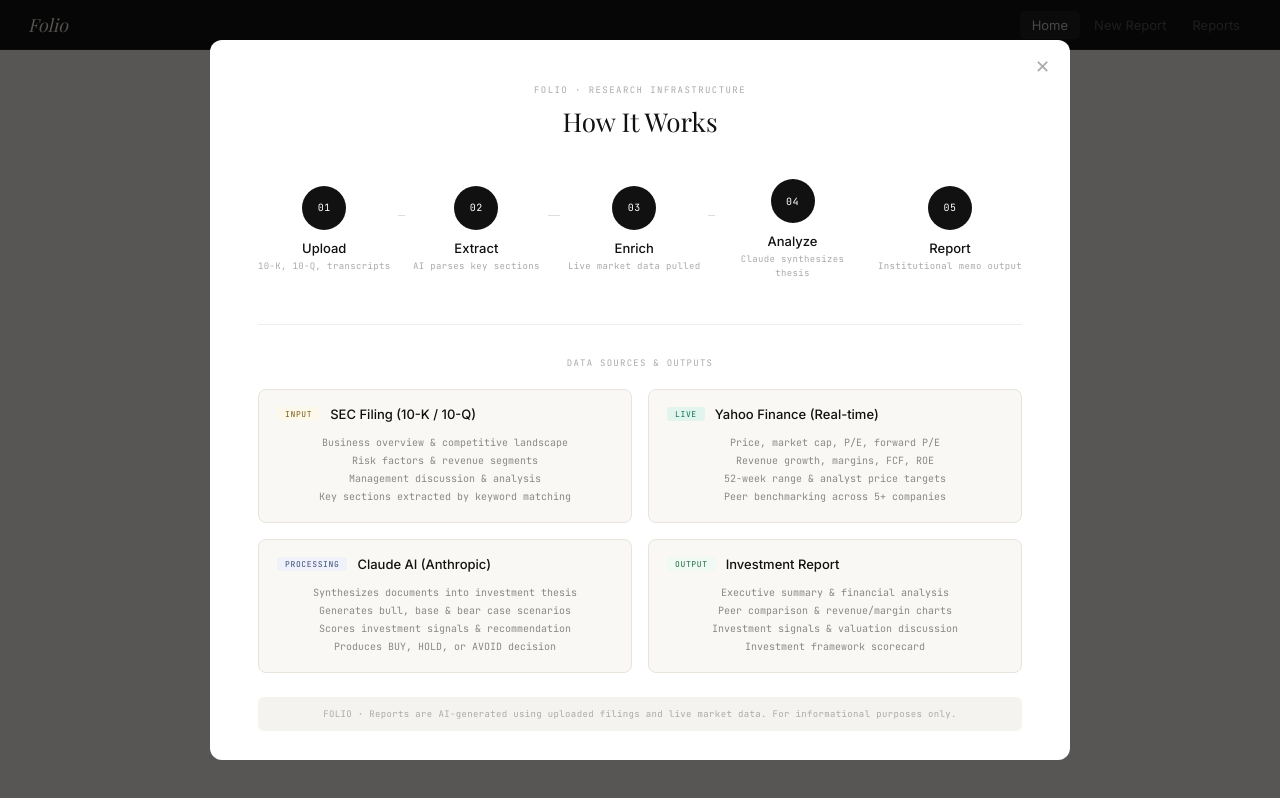
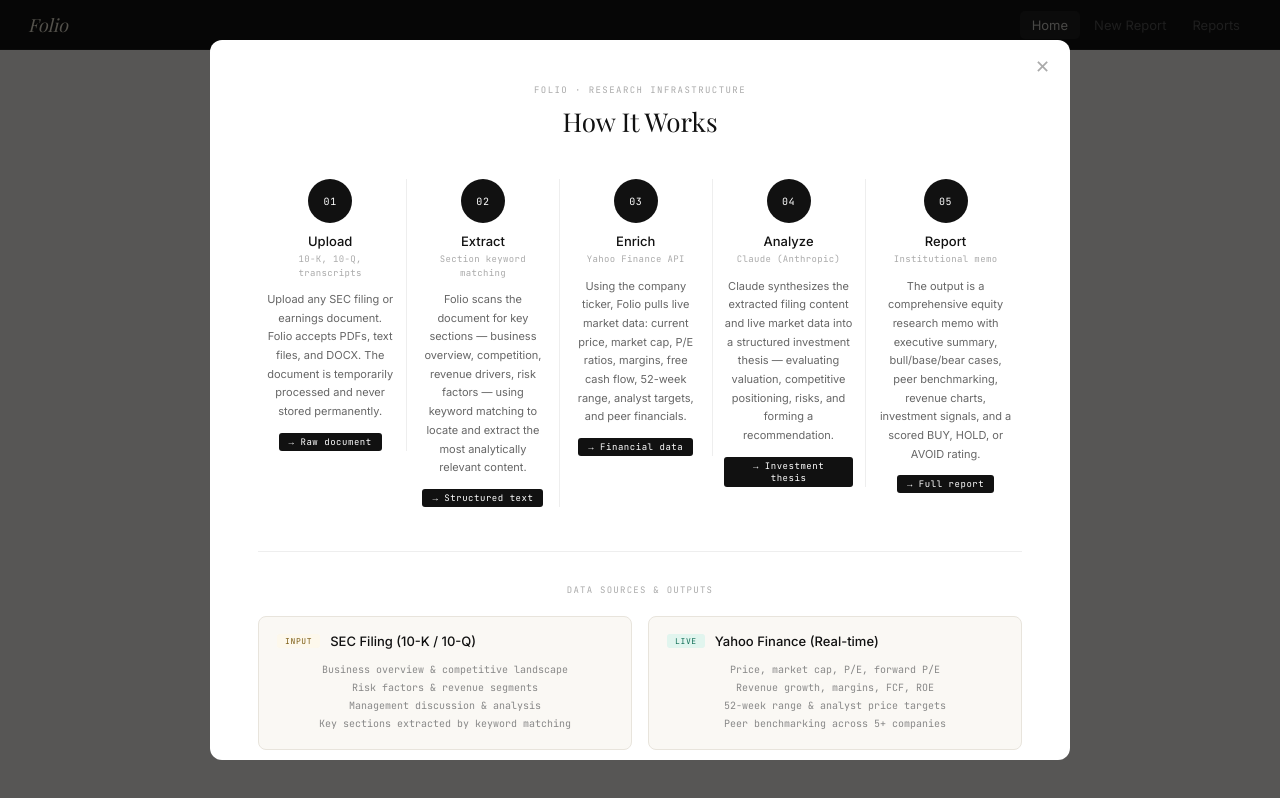
Before and after one commit to sachiuttarwar/folio, a React (Vite) app in the folder frontend/: page / in a window 1280 px wide. Both pictures are taken after a click on the button "How It Works". Built offline with nearby package versions, Linux system fonts and the light colour scheme; no server answers; a web font is replaced by a local one.

Commit message:
expand How It Works steps with descriptions and flow indicators

```diff
--- a/frontend/src/components/LandingPage.jsx
+++ b/frontend/src/components/LandingPage.jsx
@@ -39,23 +39,45 @@ export default function LandingPage({ onStart }) {
             <div style={{ fontFamily: "'Playfair Display', serif", fontSize: 26, fontWeight: 400, color: "#111", marginBottom: 40 }}>How It Works</div>
 
             {/* High-level flow */}
-            <div style={{ display: "flex", alignItems: "center", marginBottom: 44, overflowX: "auto" }}>
+            <div style={{ display: "flex", alignItems: "flex-start", marginBottom: 44, gap: 0 }}>
               {[
-                { num: "01", label: "Upload", sub: "10-K, 10-Q, transcripts" },
-                { num: "02", label: "Extract", sub: "AI parses key sections" },
-                { num: "03", label: "Enrich", sub: "Live market data pulled" },
-                { num: "04", label: "Analyze", sub: "Claude synthesizes thesis" },
-                { num: "05", label: "Report", sub: "Institutional memo output" },
+                {
+                  num: "01", label: "Upload", sub: "10-K, 10-Q, transcripts",
+                  desc: "Upload any SEC filing or earnings document. Folio accepts PDFs, text files, and DOCX. The document is temporarily processed and never stored permanently.",
+                  out: "Raw document"
+                },
+                {
+                  num: "02", label: "Extract", sub: "Section keyword matching",
+                  desc: "Folio scans the document for key sections — business overview, competition, revenue drivers, risk factors — using keyword matching to locate and extract the most analytically relevant content.",
+                  out: "Structured text"
+                },
+                {
+                  num: "03", label: "Enrich", sub: "Yahoo Finance API",
+                  desc: "Using the company ticker, Folio pulls live market data: current price, market cap, P/E ratios, margins, free cash flow, 52-week range, analyst targets, and peer financials.",
+                  out: "Financial data"
+                },
+                {
+                  num: "04", label: "Analyze", sub: "Claude (Anthropic)",
+                  desc: "Claude synthesizes the extracted filing content and live market data into a structured investment thesis — evaluating valuation, competitive positioning, risks, and forming a recommendation.",
+                  out: "Investment thesis"
+                },
+                {
+                  num: "05", label: "Report", sub: "Institutional memo",
+                  desc: "The output is a comprehensive equity research memo with executive summary, bull/base/bear cases, peer benchmarking, revenue charts, investment signals, and a scored BUY, HOLD, or AVOID rating.",
+                  out: "Full report"
+                },
               ].map((step, i) => (
-                <div key={step.num} style={{ display: "flex", alignItems: "center", flex: i < 4 ? "1" : "none" }}>
-                  <div style={{ display: "flex", flexDirection: "column", alignItems: "center", textAlign: "center", minWidth: 100 }}>
-                    <div style={{ width: 44, height: 44, borderRadius: "50%", background: "#111", display: "flex", alignItems: "center", justifyContent: "center", marginBottom: 10 }}>
+                <div key={step.num} style={{ display: "flex", alignItems: "flex-start", flex: 1 }}>
+                  <div style={{ display: "flex", flexDirection: "column", alignItems: "center", flex: 1, padding: "0 8px" }}>
+                    <div style={{ width: 44, height: 44, borderRadius: "50%", background: "#111", display: "flex", alignItems: "center", justifyContent: "center", marginBottom: 10, flexShrink: 0 }}>
                       <span style={{ fontFamily: "'JetBrains Mono', monospace", fontSize: 10, color: "#fff", letterSpacing: "0.06em" }}>{step.num}</span>
                     </div>
-                    <div style={{ fontSize: 13, fontWeight: 500, color: "#111", marginBottom: 4 }}>{step.label}</div>
-                    <div style={{ fontFamily: "'JetBrains Mono', monospace", fontSize: 9, color: "#aaa", letterSpacing: "0.04em", lineHeight: 1.5 }}>{step.sub}</div>
+                    <div style={{ fontSize: 13, fontWeight: 500, color: "#111", marginBottom: 4, textAlign: "center" }}>{step.label}</div>
+                    <div style={{ fontFamily: "'JetBrains Mono', monospace", fontSize: 9, color: "#aaa", letterSpacing: "0.04em", lineHeight: 1.5, marginBottom: 10, textAlign: "center" }}>{step.sub}</div>
+                    <div style={{ fontSize: 11, color: "#666", lineHeight: 1.7, textAlign: "center", marginBottom: 12 }}>{step.desc}</div>
+                    <div style={{ fontFamily: "'JetBrains Mono', monospace", fontSize: 9, color: "#fff", background: "#111", padding: "3px 10px", borderRadius: 3, letterSpacing: "0.06em" }}>→ {step.out}</div>
                   </div>
-                  {i < 4 && <div style={{ flex: 1, height: 0.5, background: "#ddd", margin: "0 8px 28px" }} />}
+                  {i < 4 && <div style={{ width: 0.5, background: "#eee", alignSelf: "stretch", margin: "0 4px", flexShrink: 0 }} />}
                 </div>
               ))}
             </div>
```
